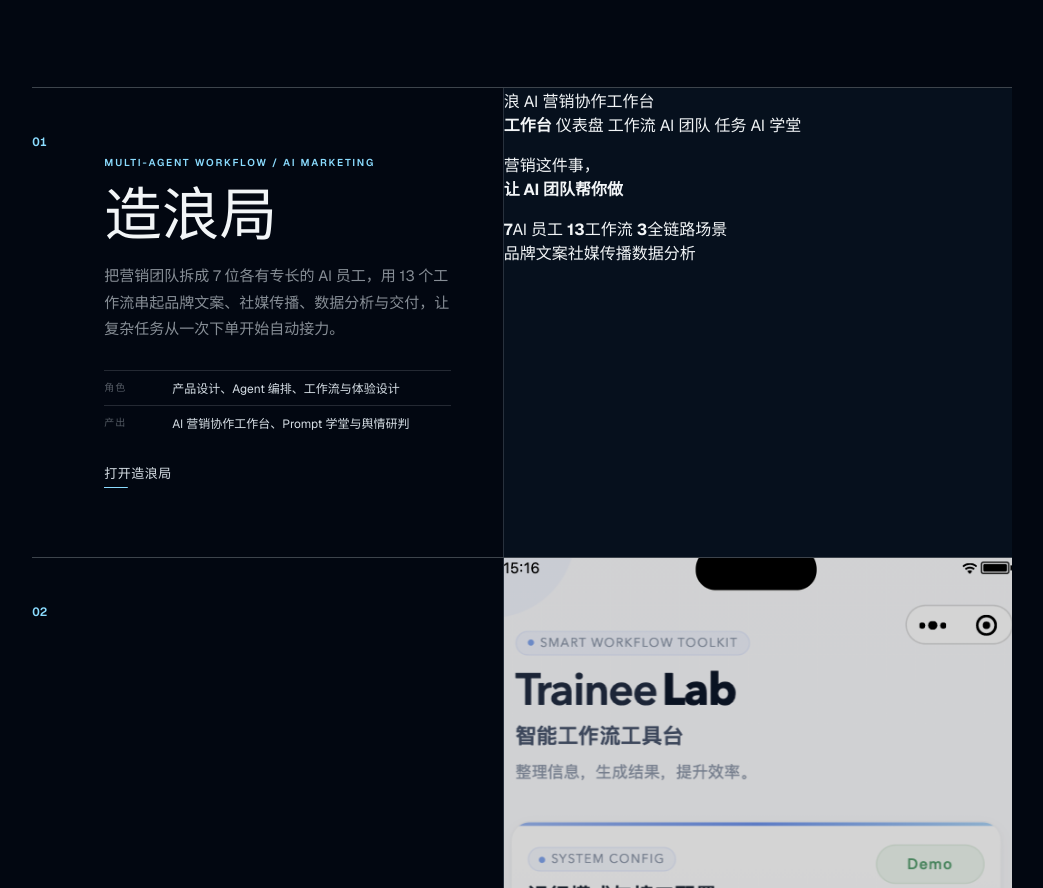
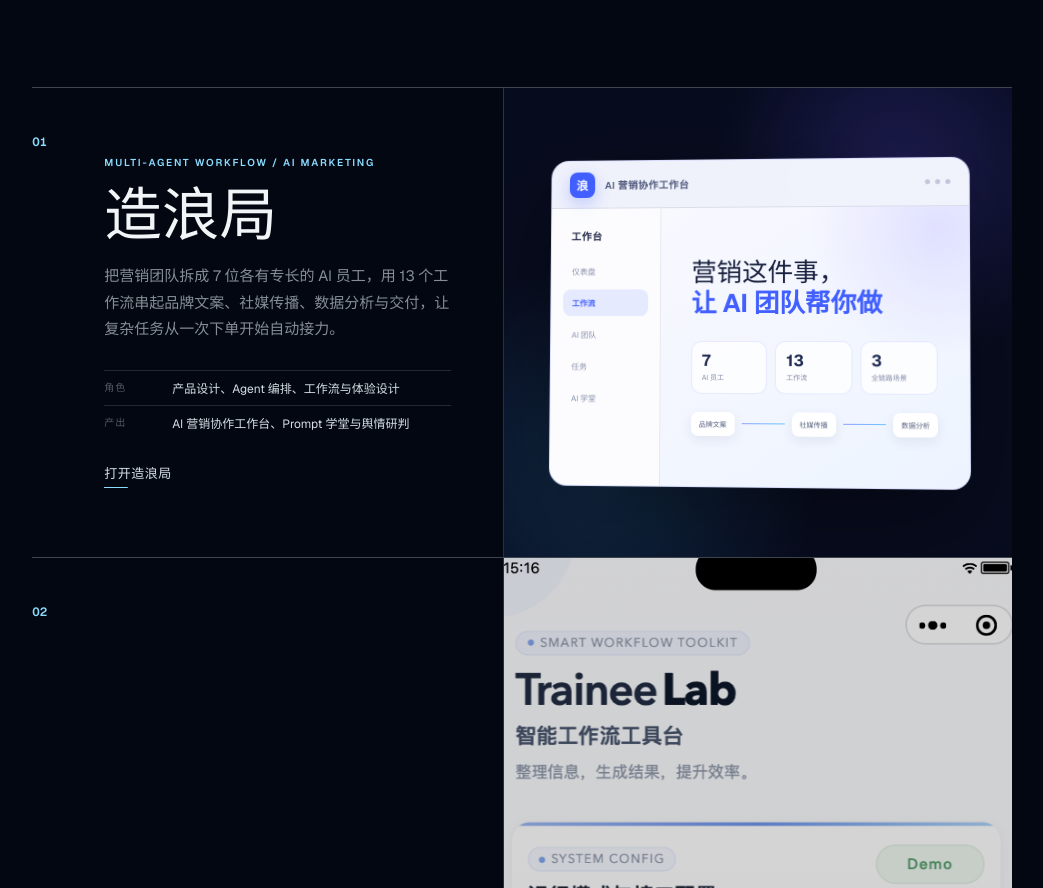
Before and after one commit to Shawn-cyber666/shawn-portfolio, a plain HTML site: page index.html in a window 1280 px wide. Shown: the part 1156-2044 px from the top of the page, without its empty margins (194-1237 px from the left). Drawn offline with nearby package versions, Linux system fonts and the light colour scheme.

Commit message:
Style Wave Bureau project preview

```diff
--- a/neptune-system.css
+++ b/neptune-system.css
@@ -595,6 +595,143 @@ img{display:block;max-width:100%}
 .project-row:hover .project-logo-media img{transform:scale(1.025);opacity:1}
 .project-neptune-media img{object-position:72% center}
 
+.project-wave-media{
+  display:grid;
+  place-items:center;
+  padding:clamp(28px,3.4vw,54px);
+  background:
+    radial-gradient(circle at 78% 20%,rgba(102,83,255,.24),transparent 34%),
+    radial-gradient(circle at 20% 82%,rgba(58,187,255,.18),transparent 38%),
+    #070b1e;
+}
+.wave-preview{
+  width:min(100%,620px);
+  aspect-ratio:1.28;
+  overflow:hidden;
+  border:1px solid rgba(150,163,255,.26);
+  border-radius:18px;
+  background:rgba(244,246,255,.98);
+  color:#13182d;
+  box-shadow:0 30px 90px rgba(0,0,0,.42),0 0 0 1px rgba(255,255,255,.05);
+  transform:perspective(1100px) rotateY(-4deg) rotateX(2deg);
+  transition:transform .8s var(--ease),box-shadow .8s var(--ease);
+}
+.project-row:hover .wave-preview{
+  transform:perspective(1100px) rotateY(0) rotateX(0) translateY(-4px);
+  box-shadow:0 38px 110px rgba(0,0,0,.5),0 0 42px rgba(65,95,255,.16);
+}
+.wave-preview-top{
+  min-height:48px;
+  display:flex;
+  align-items:center;
+  gap:10px;
+  padding:0 18px;
+  border-bottom:1px solid rgba(26,36,72,.1);
+  color:#4e587b;
+  font-size:10px;
+  font-weight:600;
+  letter-spacing:.04em;
+}
+.wave-preview-top .wave-mark{
+  width:26px;
+  height:26px;
+  display:grid;
+  place-items:center;
+  border-radius:8px;
+  background:#415fff;
+  color:#fff;
+  font-size:12px;
+  box-shadow:0 6px 18px rgba(65,95,255,.3);
+}
+.wave-preview-top i{
+  width:5px;
+  height:5px;
+  margin-left:auto;
+  border-radius:50%;
+  background:#c2c8db;
+}
+.wave-preview-top i+i{margin-left:-5px}
+.wave-preview-body{
+  height:calc(100% - 48px);
+  display:grid;
+  grid-template-columns:112px 1fr;
+}
+.wave-preview-nav{
+  display:flex;
+  flex-direction:column;
+  gap:5px;
+  padding:20px 12px;
+  border-right:1px solid rgba(26,36,72,.09);
+  background:rgba(255,255,255,.74);
+}
+.wave-preview-nav b{
+  margin:0 8px 10px;
+  color:#1b2443;
+  font-size:10px;
+  letter-spacing:.08em;
+}
+.wave-preview-nav span{
+  padding:8px 9px;
+  border-radius:8px;
+  color:#8790aa;
+  font-size:8px;
+}
+.wave-preview-nav span.is-current{
+  background:#e6eaff;
+  color:#415fff;
+  font-weight:700;
+}
+.wave-preview-main{
+  display:flex;
+  min-width:0;
+  flex-direction:column;
+  justify-content:center;
+  padding:clamp(18px,2.4vw,34px);
+  background:
+    radial-gradient(circle at 90% 8%,rgba(96,80,255,.13),transparent 34%),
+    linear-gradient(145deg,#f8f8ff,#edf4ff);
+}
+.wave-preview-main>p{
+  margin:0 0 22px;
+  color:#17203d;
+  font-size:clamp(18px,2vw,28px);
+  font-weight:480;
+  line-height:1.2;
+}
+.wave-preview-main>p strong{color:#415fff;font-weight:650}
+.wave-preview-stats{
+  display:grid;
+  grid-template-columns:repeat(3,1fr);
+  gap:8px;
+  margin-bottom:18px;
+}
+.wave-preview-stats span{
+  display:grid;
+  gap:3px;
+  padding:11px 10px;
+  border:1px solid rgba(65,95,255,.12);
+  border-radius:10px;
+  background:rgba(255,255,255,.76);
+  color:#828ba7;
+  font-size:7px;
+}
+.wave-preview-stats b{color:#202b52;font-size:16px;line-height:1}
+.wave-preview-flow{
+  display:grid;
+  grid-template-columns:auto 1fr auto 1fr auto;
+  align-items:center;
+  gap:7px;
+}
+.wave-preview-flow span{
+  padding:7px 8px;
+  border-radius:7px;
+  background:#fff;
+  color:#55607f;
+  font-size:7px;
+  box-shadow:0 4px 12px rgba(31,42,82,.08);
+}
+.wave-preview-flow i{height:1px;background:linear-gradient(90deg,#8fa0ff,#69c9ff)}
+
 .experience-section{background:#050b14}
 .experience-layout{
   width:min(var(--content),100%);
@@ -994,6 +1131,7 @@ img{display:block;max-width:100%}
     border-top:1px solid var(--line);
   }
   .project-logo-media{height:260px;min-height:0;padding:70px}
+  .project-wave-media{height:390px;min-height:0;padding:34px}
   .experience-layout{grid-template-columns:1fr;gap:54px}
   .experience-detail{
     position:relative;
@@ -1027,6 +1165,20 @@ img{display:block;max-width:100%}
   .project-copy dl div{grid-template-columns:1fr;gap:6px}
   .project-media{height:260px;min-height:0}
   .project-logo-media{height:220px;min-height:0;padding:54px}
+  .project-wave-media{height:300px;min-height:0;padding:20px}
+  .wave-preview{border-radius:13px;transform:none}
+  .wave-preview-top{min-height:38px;padding:0 12px}
+  .wave-preview-top .wave-mark{width:22px;height:22px;border-radius:6px}
+  .wave-preview-body{height:calc(100% - 38px);grid-template-columns:76px 1fr}
+  .wave-preview-nav{padding:12px 7px}
+  .wave-preview-nav b{margin:0 5px 5px}
+  .wave-preview-nav span{padding:5px;font-size:6px}
+  .wave-preview-main{padding:15px}
+  .wave-preview-main>p{margin-bottom:12px;font-size:16px}
+  .wave-preview-stats{gap:5px;margin-bottom:11px}
+  .wave-preview-stats span{padding:7px 6px;font-size:5px}
+  .wave-preview-stats b{font-size:12px}
+  .wave-preview-flow span{padding:5px;font-size:5px}
   .experience-item{grid-template-columns:50px minmax(0,1fr);gap:12px}
   .experience-item img{width:42px;height:36px}
   .experience-item strong{font-size:14px}
```
